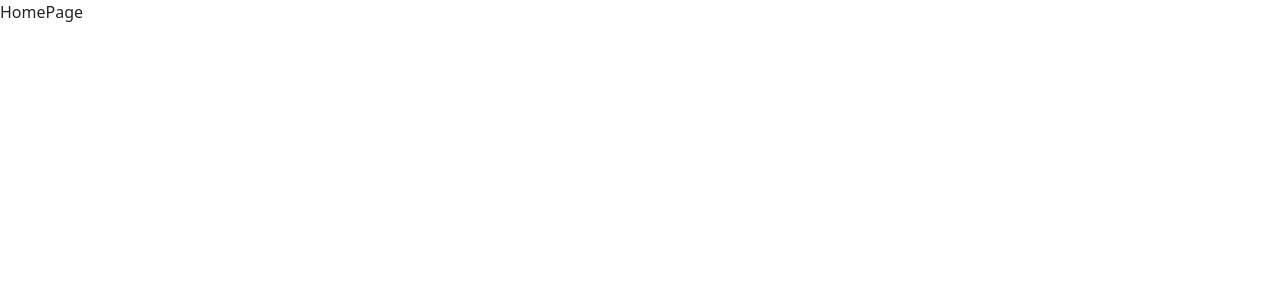
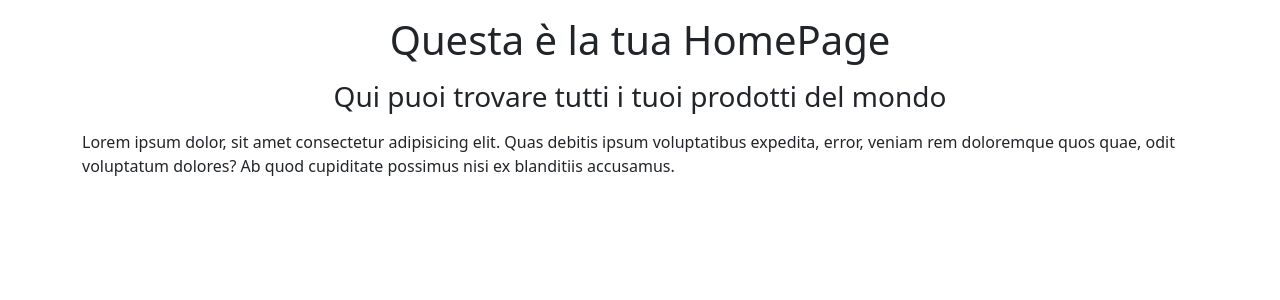
Before and after one commit to SimonePalmisciano/react-router, a React (Vite) app: page / in a window 1280 px wide. Shown: the top 300 px of the page. Built offline with nearby package versions, Linux system fonts and the light colour scheme.

Commit message:
creata la base della pagina della homepage

```diff
--- a/src/pages/HomePage.jsx
+++ b/src/pages/HomePage.jsx
@@ -1,6 +1,21 @@
 function HomePage() {
     return (
-        <div>HomePage</div>
+        <main>
+            <div className="d-flex justify-content-center">
+                <h1 className="m-3">Questa è la tua HomePage</h1>
+            </div>
+            <section className="main-section banner-img">
+                <div className="container d-flex flex-column justify-content-center align-items-center h-100">
+                    <h3 className="mb-3">Qui puoi trovare tutti i tuoi prodotti del mondo</h3>
+                    <p>
+                        Lorem ipsum dolor, sit amet consectetur adipisicing elit.
+                        Quas debitis ipsum voluptatibus expedita, error, veniam rem doloremque quos quae,
+                        odit voluptatum dolores? Ab quod cupiditate possimus nisi ex blanditiis accusamus.
+                    </p>
+                </div>
+            </section>
+        </main>
+
     )
 }
 
```
